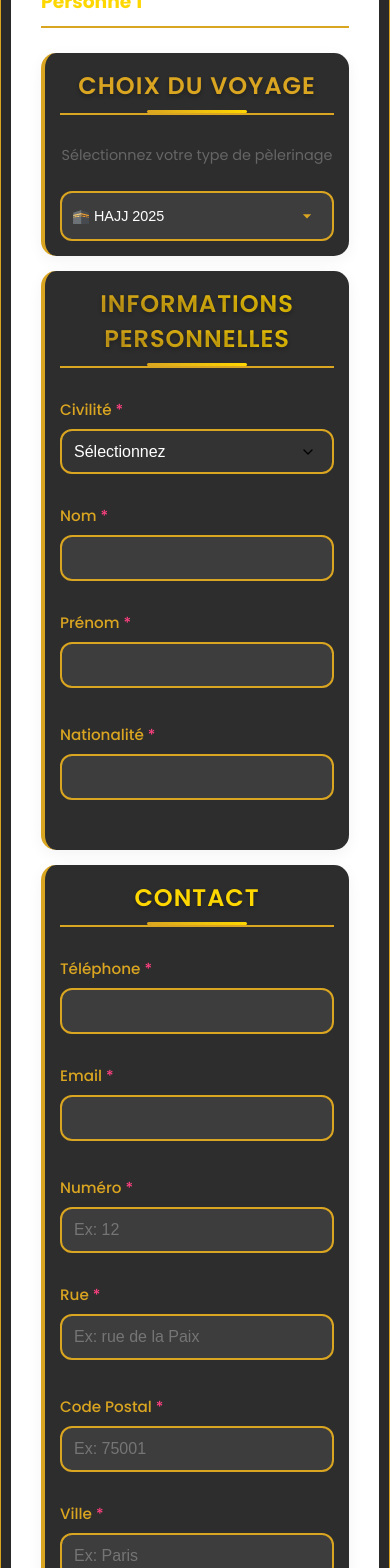
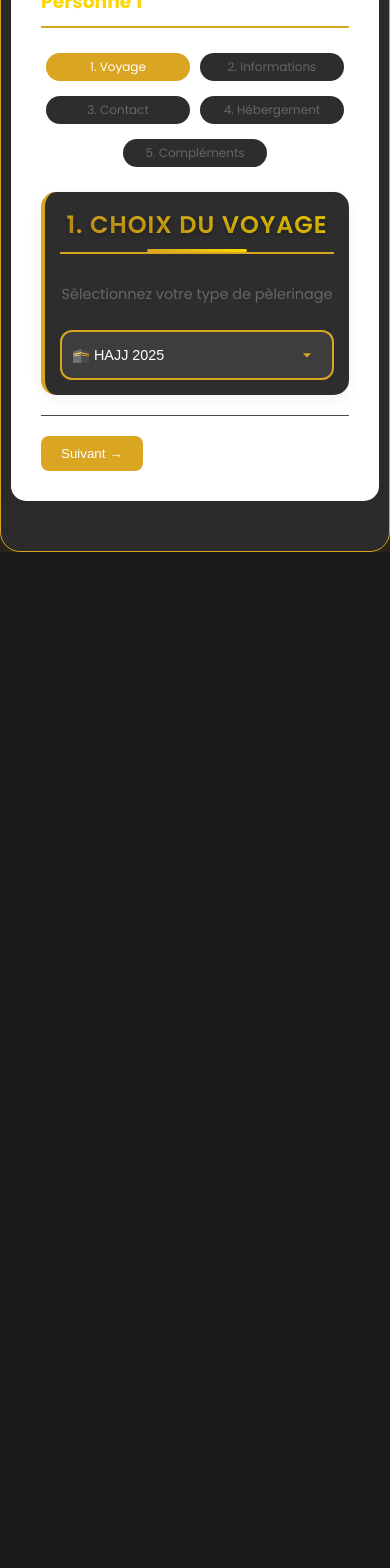
Before and after one commit to gitBakr/hajj-omra-booking-frontend, a React (Vite) app: page / in a window 390 px wide. Shown: the part 340-1908 px from the top of the page. After the commit the page ends 892 px from the top, so only its background shows below. Built offline with nearby package versions, Linux system fonts and the light colour scheme.

Commit message:
feat: amélioration du formulaire multi-étapes - Correction de la soumission du formulaire - Ajout de la validation par étape - Suppression de la section adresse - Amélioration du responsive des étapes - Correction du bouton d'envoi final - Réinitialisation du formulaire après envoi

```diff
--- a/src/components/FormulairePelerin.css
+++ b/src/components/FormulairePelerin.css
@@ -1217,3 +1217,140 @@ body {
   .voyage-select:focus {
     background: #4d4d4d;
   }
+
+  .optional-text {
+    font-size: 0.8em;
+    color: #888;
+    font-weight: normal;
+    font-style: italic;
+  }
+
+  .steps-indicator {
+    display: flex;
+    justify-content: space-between;
+    margin: 20px 0 30px;
+    position: relative;
+  }
+
+  .steps-indicator::before {
+    content: '';
+    position: absolute;
+    top: 50%;
+    left: 0;
+    right: 0;
+    height: 2px;
+    background: #4a4a4a;
+    z-index: 1;
+  }
+
+  .step {
+    position: relative;
+    background: #2d2d2d;
+    color: #666;
+    padding: 8px 15px;
+    border-radius: 20px;
+    font-size: 0.9em;
+    z-index: 2;
+    transition: all 0.3s ease;
+  }
+
+  .step.active {
+    background: #DAA520;
+    color: #fff;
+  }
+
+  .step-navigation {
+    display: flex;
+    justify-content: space-between;
+    margin-top: 20px;
+    padding-top: 20px;
+    border-top: 1px solid #4a4a4a;
+  }
+
+  .prev-button,
+  .next-button {
+    padding: 10px 20px;
+    border: none;
+    border-radius: 8px;
+    cursor: pointer;
+    font-weight: 500;
+    transition: all 0.3s ease;
+  }
+
+  .prev-button {
+    background: #4a4a4a;
+    color: #fff;
+  }
+
+  .next-button {
+    background: #DAA520;
+    color: #fff;
+  }
+
+  .prev-button:hover {
+    background: #5a5a5a;
+  }
+
+  .next-button:hover {
+    background: #FFD700;
+  }
+
+  .input-error {
+    border-color: #ff4444 !important;
+    background-color: rgba(255, 68, 68, 0.1) !important;
+  }
+
+  .input-error:focus {
+    box-shadow: 0 0 0 3px rgba(255, 68, 68, 0.2) !important;
+  }
+
+  /* Style pour le message d'erreur */
+  .message-container.error {
+    background: rgba(255, 68, 68, 0.1);
+    border: 1px solid #ff4444;
+  }
+
+  .message-container.error .message-content {
+    color: #ff4444;
+  }
+
+  /* Responsive pour les étapes */
+  @media screen and (max-width: 768px) {
+    .steps-indicator {
+      flex-wrap: wrap;
+      gap: 10px;
+      justify-content: center;
+    }
+
+    .steps-indicator::before {
+      display: none; /* Cacher la ligne de progression sur mobile */
+    }
+
+    .step {
+      font-size: 0.8em;
+      padding: 6px 12px;
+      flex: 0 0 auto;
+      width: calc(33.33% - 10px); /* 3 étapes par ligne */
+      text-align: center;
+      margin-bottom: 5px;
+    }
+  }
+
+  @media screen and (max-width: 480px) {
+    .step {
+      width: calc(50% - 10px); /* 2 étapes par ligne */
+      font-size: 0.75em;
+      padding: 5px 10px;
+    }
+
+    .steps-indicator {
+      margin: 15px 0 20px;
+    }
+  }
+
+  @media screen and (max-width: 320px) {
+    .step {
+      width: 100%; /* 1 étape par ligne */
+      margin-bottom: 5px;
+    }
+  }
--- a/src/components/FormulairePelerin.jsx
+++ b/src/components/FormulairePelerin.jsx
@@ -55,19 +55,13 @@ const FormulairePelerin = ({
         nationalite: '',
         telephone: '',
         email: '',
-        adresse: {
-          numero: '',
-          rue: '',
-          ville: '',
-          codePostal: ''
-        },
         typePelerinage: 'hajj',
         dateDepart: 'Du 01 Mai au 20 Juin 2025',
         besoinsSpeciaux: '',
         chambre: {
           type: 'quadruple',
           supplement: 0
-        },
+        }
       }
     }
   ]);
@@ -82,6 +76,7 @@ const FormulairePelerin = ({
   const [showEmailModal, setShowEmailModal] = useState(false);
   const [showPriceModal, setShowPriceModal] = useState(false);
   const [priceInfo, setPriceInfo] = useState({ basePrice: 0, supplement: 0, total: 0 });
+  const [currentStep, setCurrentStep] = useState(1);
 
   // Données pour la génération aléatoire
   const donneesFictives = {
@@ -145,12 +140,6 @@ const FormulairePelerin = ({
           nationalite: '',
           telephone: '',
           email: '',
-          adresse: {
-            numero: '',
-            rue: '',
-            ville: '',
-            codePostal: ''
-          },
           typePelerinage: formulaires[0].data.typePelerinage,
           dateDepart: formulaires[0].data.dateDepart,
           besoinsSpeciaux: '',
@@ -244,9 +233,32 @@ const FormulairePelerin = ({
     }
   };
 
-  // Modifier handleSubmit pour inclure l'envoi d'email
-  const handleSubmit = async (e) => {
-    e.preventDefault();
+  // Ajouter une fonction pour réinitialiser le formulaire
+  const resetForm = () => {
+    setFormulaires([{
+      id: 1,
+      data: {
+        civilite: '',
+        nom: '',
+        prenom: '',
+        nationalite: '',
+        telephone: '',
+        email: '',
+        typePelerinage: 'hajj',
+        dateDepart: 'Du 01 Mai au 20 Juin 2025',
+        besoinsSpeciaux: '',
+        chambre: {
+          type: 'quadruple',
+          supplement: 0
+        }
+      }
+    }]);
+    setCurrentStep(1);
+    window.scrollTo({ top: 0, behavior: 'smooth' });
+  };
+
+  // Modifier handleSubmit pour utiliser resetForm après succès
+  const handleSubmit = async () => {
     setLoading(true);
     setMessage({ type: '', text: '' });
 
@@ -274,38 +286,11 @@ const FormulairePelerin = ({
                Vous pouvez consulter vos réservations à tout moment.`
       });
 
-      // Ajouter le timer pour fermer le message après 10 secondes
+      // Réinitialiser le formulaire après 3 secondes
       setTimeout(() => {
+        resetForm();
         setMessage({ type: '', text: '' });
-      }, 10000);
-
-      // Réinitialiser le formulaire après succès
-      setFormulaires([{
-        id: 1,
-        data: {
-          civilite: '',
-          nom: '',
-          prenom: '',
-          nationalite: '',
-          telephone: '',
-          email: '',
-          adresse: {
-            numero: '',
-            rue: '',
-            ville: '',
-            codePostal: ''
-          },
-          typePelerinage: packType,
-          dateDepart: packType === 'hajj' ?
-            'Du 01 Mai au 20 Juin 2025' :
-            'Du 15 Mars au 05 Avril 2025',
-          besoinsSpeciaux: '',
-          chambre: {
-            type: 'quadruple',
-            supplement: 0
-          }
-        }
-      }]);
+      }, 3000);
 
       // Scroll en haut pour voir le message de succès
       window.scrollTo({ top: 0, behavior: 'smooth' });
@@ -338,12 +323,6 @@ const FormulairePelerin = ({
         nationalite: getRandomElement(donneesFictives.nationalites),
         telephone: genererTelephone(),
         email: emailCommun,
-        adresse: {
-          numero: Math.floor(Math.random() * 100 + 1).toString(),
-          rue: getRandomElement(donneesFictives.rues),
-          ville: getRandomElement(donneesFictives.villes),
-          codePostal: getRandomElement(donneesFictives.codesPostaux)
-        },
         typePelerinage: formulaires[0].data.typePelerinage,
         dateDepart: formulaires[0].data.dateDepart,
         besoinsSpeciaux: getRandomElement(donneesFictives.besoinsSpeciaux),
@@ -458,6 +437,78 @@ const FormulairePelerin = ({
     };
   };
 
+  // Fonction de validation pour chaque étape
+  const validateStep = () => {
+    const form = formulaires[0].data;
+
+    switch(currentStep) {
+      case 1:
+        // Validation du choix du voyage
+        return form.typePelerinage !== '';
+
+      case 2:
+        // Validation des informations personnelles
+        return (
+          form.civilite !== '' &&
+          form.nom !== '' &&
+          form.prenom !== '' &&
+          form.nationalite !== ''
+        );
+
+      case 3:
+        // Validation des contacts (email et téléphone obligatoires, adresse optionnelle)
+        return (
+          form.telephone !== '' &&
+          form.email !== '' &&
+          form.email.includes('@') // Validation basique d'email
+        );
+
+      case 4:
+        // Validation de l'hébergement
+        return form.chambre?.type !== '';
+
+      case 5:
+        // Pas de validation nécessaire pour les infos complémentaires
+        return true;
+
+      default:
+        return false;
+    }
+  };
+
+  // Modifier la fonction nextStep pour inclure la validation
+  const nextStep = () => {
+    if (!validateStep()) {
+      setMessage({
+        type: 'error',
+        text: 'Veuillez remplir tous les champs obligatoires avant de continuer'
+      });
+      return;
+    }
+
+    if (currentStep < 5) {
+      setCurrentStep(currentStep + 1);
+      setMessage({ type: '', text: '' }); // Effacer le message d'erreur
+      window.scrollTo({ top: 0, behavior: 'smooth' });
+    }
+  };
+
+  // Ajouter un style pour les champs requis non remplis
+  const getInputStyle = (value) => {
+    if (value === '' && validateStep() === false) {
+      return 'input-error';
+    }
+    return '';
+  };
+
+  // Fonction pour revenir à l'étape précédente
+  const prevStep = () => {
+    if (currentStep > 1) {
+      setCurrentStep(currentStep - 1);
+      window.scrollTo({ top: 0, behavior: 'smooth' });
+    }
+  };
+
   if (showReservations) {
     return <MesReservations
       onRetour={() => {
@@ -532,24 +583,25 @@ const FormulairePelerin = ({
         </div>
       )}
 
-      <form onSubmit={handleSubmit}>
+      <form onSubmit={(e) => e.preventDefault()}>
         {formulaires.map((formulaire, index) => (
           <div key={formulaire.id} className="formulaire-section">
             <h3>Personne {index + 1}</h3>
-            {formulaires.length > 1 && (
-              <button
-                type="button"
-                onClick={() => supprimerFormulaire(formulaire.id)}
-                className="supprimer-formulaire-btn"
-              >
-                Supprimer
-              </button>
-            )}
 
-            {/* Type de Voyage */}
+            {/* Indicateur d'étapes */}
+            <div className="steps-indicator">
+              <div className={`step ${currentStep >= 1 ? 'active' : ''}`}>1. Voyage</div>
+              <div className={`step ${currentStep >= 2 ? 'active' : ''}`}>2. Informations</div>
+              <div className={`step ${currentStep >= 3 ? 'active' : ''}`}>3. Contact</div>
+              <div className={`step ${currentStep >= 4 ? 'active' : ''}`}>4. Hébergement</div>
+              <div className={`step ${currentStep >= 5 ? 'active' : ''}`}>5. Compléments</div>
+            </div>
+
+            {/* Afficher uniquement l'étape courante */}
+            {currentStep === 1 && (
               <div className="form-section">
                 <div className="section-title">
-                <h3>Choix du voyage</h3>
+                  <h3>1. Choix du voyage</h3>
                   <p className="section-subtitle">Sélectionnez votre type de pèlerinage</p>
                 </div>
                 <select
@@ -557,18 +609,17 @@ const FormulairePelerin = ({
                   onChange={(e) => handleChange(formulaire.id, 'typePelerinage', e.target.value)}
                   className="voyage-select"
                 >
-                <option value="hajj">
-                  🕋 HAJJ 2025
-                </option>
-                <option value="omra">
-                  🌙 OMRA RAMADAN
-                </option>
+                  <option value="hajj">🕋 HAJJ 2025</option>
+                  <option value="omra">🌙 OMRA RAMADAN</option>
                 </select>
               </div>
+            )}
 
-            {/* Informations Personnelles */}
+            {currentStep === 2 && (
               <div className="form-section">
-              <h3>Informations Personnelles</h3>
+                <div className="section-title">
+                  <h3>2. Informations Personnelles</h3>
+                </div>
                 <div className="form-row">
                   <div className="form-group">
                     <label className="required-field">Civilité</label>
@@ -591,6 +642,7 @@ const FormulairePelerin = ({
                       value={formulaire.data.nom}
                       onChange={(e) => handleChange(formulaire.id, 'nom', e.target.value)}
                       required
+                      className={getInputStyle(formulaire.data.nom)}
                     />
                   </div>
                   <div className="form-group">
@@ -603,7 +655,6 @@ const FormulairePelerin = ({
                     />
                   </div>
                 </div>
-
                 <div className="form-row">
                   <div className="form-group">
                     <label className="required-field">Nationalité</label>
@@ -616,9 +667,13 @@ const FormulairePelerin = ({
                   </div>
                 </div>
               </div>
+            )}
 
+            {currentStep === 3 && (
               <div className="form-section">
-              <h3>Contact</h3>
+                <div className="section-title">
+                  <h3>3. Contact</h3>
+                </div>
                 <div className="form-row">
                   <div className="form-group">
                     <label className="required-field">Téléphone</label>
@@ -639,81 +694,14 @@ const FormulairePelerin = ({
                     />
                   </div>
                 </div>
+              </div>
+            )}
 
-              {/* Nouveaux champs d'adresse */}
-              <div className="form-row">
-                <div className="form-group">
-                  <label className="required-field">Numéro</label>
-                  <input
-                    type="text"
-                    value={formulaire.data.adresse.numero}
-                    onChange={(e) => handleChange(formulaire.id, 'adresse', {
-                      ...formulaire.data.adresse,
-                      numero: e.target.value
-                    })}
-                    placeholder="Ex: 12"
-                    required
-                  />
+            {currentStep === 4 && (
+              <div className="form-section">
+                <div className="section-title">
+                  <h3>4. Hébergement</h3>
                 </div>
-                <div className="form-group">
-                  <label className="required-field">Rue</label>
-                  <input
-                    type="text"
-                    value={formulaire.data.adresse.rue}
-                    onChange={(e) => handleChange(formulaire.id, 'adresse', {
-                      ...formulaire.data.adresse,
-                      rue: e.target.value
-                    })}
-                    placeholder="Ex: rue de la Paix"
-                    required
-                  />
-                </div>
-              </div>
-              <div className="form-row">
-                <div className="form-group">
-                  <label className="required-field">Code Postal</label>
-                  <input
-                    type="text"
-                    value={formulaire.data.adresse.codePostal}
-                    onChange={(e) => handleChange(formulaire.id, 'adresse', {
-                      ...formulaire.data.adresse,
-                      codePostal: e.target.value
-                    })}
-                    placeholder="Ex: 75001"
-                    pattern="[0-9]{5}"
-                    required
-                  />
-                </div>
-                <div className="form-group">
-                  <label className="required-field">Ville</label>
-                  <input
-                    type="text"
-                    value={formulaire.data.adresse.ville}
-                    onChange={(e) => handleChange(formulaire.id, 'adresse', {
-                      ...formulaire.data.adresse,
-                      ville: e.target.value
-                    })}
-                    placeholder="Ex: Paris"
-                    required
-                  />
-                </div>
-              </div>
-            </div>
-
-            <div className="form-section">
-              <h3>Informations Complémentaires</h3>
-              <div className="form-group">
-                <label>Besoins Spéciaux</label>
-                <textarea
-                  value={formulaire.data.besoinsSpeciaux}
-                  onChange={(e) => handleChange(formulaire.id, 'besoinsSpeciaux', e.target.value)}
-                  placeholder="Précisez vos besoins particuliers (régime alimentaire, assistance médicale, etc.)"
-                />
-              </div>
-            </div>
-
-            <div className="form-section">
-              <h4>Type de Chambre</h4>
                 <select
                   value={formulaire.data.chambre?.type || 'quadruple'}
                   onChange={(e) => {
@@ -739,10 +727,9 @@ const FormulairePelerin = ({
                     });
                     setShowPriceModal(true);
 
-                  // Ajouter le timer pour fermer automatiquement
                     setTimeout(() => {
                       setShowPriceModal(false);
-                  }, 10000); // 10 secondes
+                    }, 10000);
 
                     handleChange(formulaire.id, 'chambre', {
                       type: type,
@@ -756,65 +743,48 @@ const FormulairePelerin = ({
                   <option value="double">Chambre Double (Supplément 500€)</option>
                 </select>
               </div>
+            )}
 
-            {formulaire.data.chambre?.supplement > 0 && (
-              <div className="chambre-info">
-                <p>
-                  <strong>Supplément chambre :</strong> {formulaire.data.chambre.supplement}€
-                  <span className="chambre-detail">
-                    (Inclus dans le prix final)
-                  </span>
-                </p>
+            {currentStep === 5 && (
+              <div className="form-section">
+                <div className="section-title">
+                  <h3>5. Informations Complémentaires</h3>
+                </div>
+                <div className="form-group">
+                  <label>Besoins Spéciaux</label>
+                  <textarea
+                    value={formulaire.data.besoinsSpeciaux}
+                    onChange={(e) => handleChange(formulaire.id, 'besoinsSpeciaux', e.target.value)}
+                    placeholder="Précisez vos besoins particuliers (régime alimentaire, assistance médicale, etc.)"
+                  />
+                </div>
               </div>
             )}
 
-            {/* Modal pour afficher le prix */}
-            {showPriceModal && (
-              <div className="price-modal">
-                <div className="price-content">
-                  <h4>Détail du prix</h4>
-                  <p>Prix de base : {priceInfo.basePrice}€</p>
-                  {priceInfo.supplement > 0 && (
-                    <p>Supplément chambre : +{priceInfo.supplement}€</p>
+            {/* Boutons de navigation */}
+            <div className="step-navigation">
+              {currentStep > 1 && (
+                <button type="button" onClick={prevStep} className="prev-button">
+                  ← Retour
+                </button>
               )}
-                  <p className="total-price">Total : {priceInfo.total}€</p>
-                  <button onClick={() => setShowPriceModal(false)}>Fermer</button>
-                </div>
-              </div>
-            )}
-          </div>
-        ))}
-
-        <div className="form-actions">
-          {formulaires.length < 5 && (
+              {currentStep < 5 ? (
+                <button type="button" onClick={nextStep} className="next-button">
+                  Suivant →
+                </button>
+              ) : (
                 <button
                   type="button"
-              onClick={ajouterFormulaire}
-              className="ajouter-button"
-            >
-              + Ajouter une personne
-            </button>
-          )}
-
-          <button
-            type="submit"
+                  onClick={handleSubmit}
                   className="submit-button"
                   disabled={loading}
                 >
-            {loading ? (
-              'Envoi en cours...'
-            ) : (
-              <>
-                ENVOYER
-                {formulaires.length > 1 && (
-                  <span className="personnes-count">
-                    ({formulaires.length} personnes)
-                  </span>
+                  {loading ? 'Envoi en cours...' : 'ENVOYER'}
+                </button>
               )}
-              </>
-            )}
-          </button>
             </div>
+          </div>
+        ))}
       </form>
 
       {showScrollTop && (
@@ -837,11 +807,6 @@ const FormulairePelerin = ({
             >
               ×
             </button>
-            <form onSubmit={(e) => {
-              e.preventDefault();
-              setShowEmailModal(false);
-              setShowReservations(true);
-            }}>
             <div className="form-group">
               <label>Email utilisé lors de l'inscription</label>
               <input
@@ -854,12 +819,17 @@ const FormulairePelerin = ({
               />
             </div>
             <button
-                type="submit"
+              type="button"
               className="modal-submit-btn"
+              onClick={() => {
+                if (searchEmail) {
+                  setShowEmailModal(false);
+                  setShowReservations(true);
+                }
+              }}
             >
               Rechercher
             </button>
-            </form>
           </div>
         </div>
       )}
```
Lines whose indentation alone changed are shown as unchanged.
